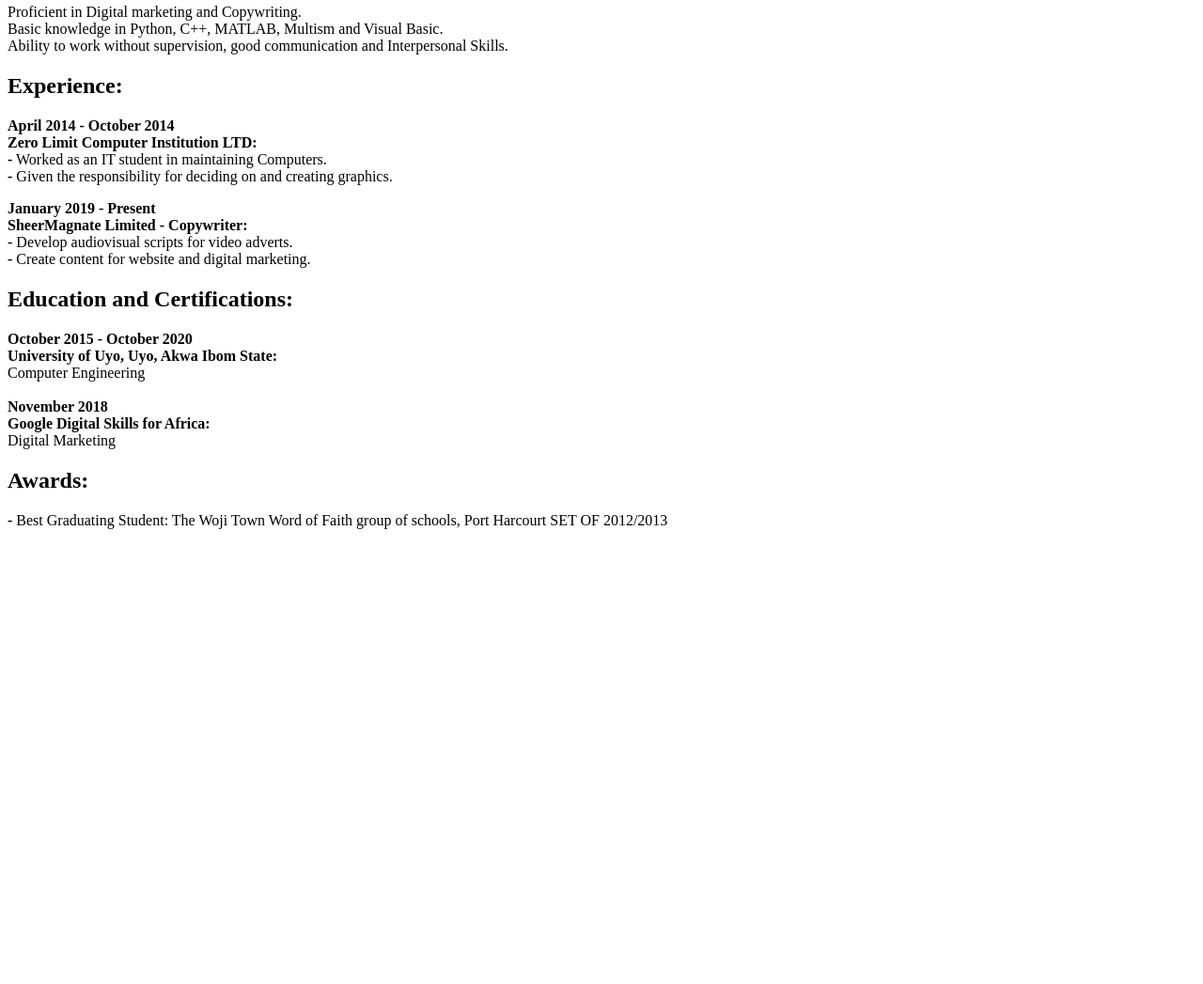
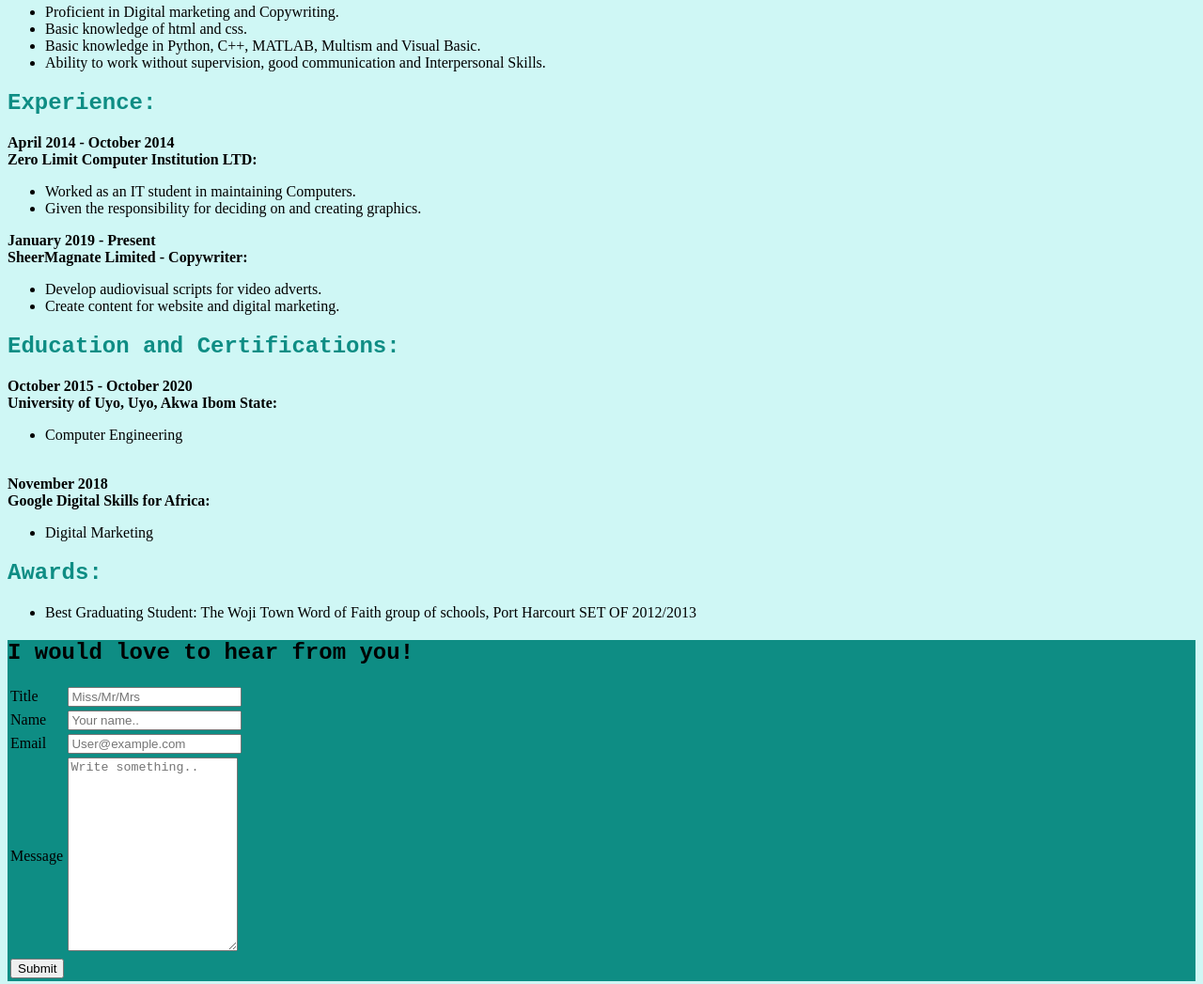
Before and after one commit to Lamouresparus/Lamouresparus.github.io, a plain HTML site: page index.html in a window 1280 px wide. Shown: the part 438-1485 px from the top of the page at 94% size. Before the commit the page ends 1017 px from the top, so only its background shows below. Drawn offline with Linux system fonts and the light colour scheme.

Commit message:
Update index.html

```diff
--- a/index.html
+++ b/index.html
@@ -1,4 +1,3 @@
-
 <!DOCTYPE html>
 
 <html>
@@ -9,6 +8,28 @@
 <title> LOVE OTUDOR </title>
 
 </head>
+<style>
+  body {
+  background-color: #CFF7F5
+
+
+;
+}
+  h1 {color: #044C47
+
+;}
+
+  h2 {
+    font-family: Lobster, monospace;
+  }
+
+</style>
+
+<style>
+  h2 {color: #0E8D84
+
+;}
+</style>
 
 <body>
 
@@ -21,29 +42,75 @@
 
 <h2> Skills: </h2>
 
-<p> Proficient in Digital marketing and Copywriting. <br>
-     Basic knowledge in Python, C++, MATLAB, Multism and Visual Basic.<br>
-      Ability to work without supervision, good communication and Interpersonal Skills.</P>
+<ul>
+
+  <li>Proficient in Digital marketing and Copywriting.</li>
+
+  <li>Basic knowledge of html and css. </li>
+
+  <li>Basic knowledge in Python, C++, MATLAB, Multism and Visual Basic.</li>
+
+<li>Ability to work without supervision, good communication and Interpersonal Skills.
+</li>
+</ul>
 <h2>Experience: </h2>
 
 <p> <b>April 2014 - October 2014 <br>
-Zero Limit Computer Institution LTD: <br>
--</b> Worked as an IT student in maintaining Computers.<br>
-<b>-</b> Given the responsibility for deciding on and creating graphics.</p>
+Zero Limit Computer Institution LTD: </b>
+<ul>
+
+<li>Worked as an IT student in maintaining Computers.</li>
+<li>Given the responsibility for deciding on and creating graphics.</li>
+</ul>
+</p>
 
 <p> <b>January 2019 - Present <br>
-SheerMagnate Limited - Copywriter: <br>
--</b> Develop audiovisual scripts for video adverts.<br>
-<b>-</b> Create content for website and digital marketing.</p>
+SheerMagnate Limited - Copywriter: </b>
+
+<ul>
+  <li>Develop audiovisual scripts for video adverts.</li>
+  <li>Create content for website and digital marketing.</li>
+</ul></p>
 <h2>Education and Certifications:</h2>
 
 <p> <b>October 2015 - October 2020 <br>
 University of Uyo, Uyo, Akwa Ibom State: <br></b>
-Computer Engineering<br><br>
+<ul><li>Computer Engineering
+  </li></ul><br>
 <b> November 2018 <br> Google Digital Skills for Africa: <br></b>
-Digital Marketing</p>
+<ul><li>
+Digital Marketing
+</li></ul></p>
 
 <h2>Awards: </h2>
 
-<p><b>- </b>Best Graduating Student: The Woji Town Word of Faith group of schools, Port Harcourt SET OF 2012/2013
+<p><ul><li>Best Graduating Student: The Woji Town Word of Faith group of schools, Port Harcourt SET OF 2012/2013</li></ul>
 </p>
+<div class="container">
+  <form style="background-color: #0E8D84";action="action_page.php">
+    <h2 style="color:black;">I would love to hear from you!</h2>
+    <table>
+      <tr>
+    <td><label for="title">Title</label></td>
+    <td><input type="text" id="title" name="Title" placeholder="Miss/Mr/Mrs" required minlength="2" maxlength="10"></td>
+      </tr>
+      <tr>
+    <td><label for="name">Name</label></td>
+    <td><input type="text" id="name" name="name" placeholder="Your name.." required minlength="4" maxlength="30"></td>
+    </tr>
+    <tr>
+      <td>
+        <label for="email">Email</label></td>
+    <td><input type="email" id="email" name="Email" placeholder="User@example.com" required></td>
+      </tr>
+      <tr>
+    <td><label for="message">Message</label></td>
+    <td><textarea required minlength="20" maxlength="200" id="subject" name="subject" placeholder="Write something.." style="height:200px"></textarea></td>
+  </tr>
+  <tr>
+    <td colpsan="2"><input type="submit" value="Submit"></td>
+    </tr>
+  </table>
+  </form>
+</div>
+</body>
```
